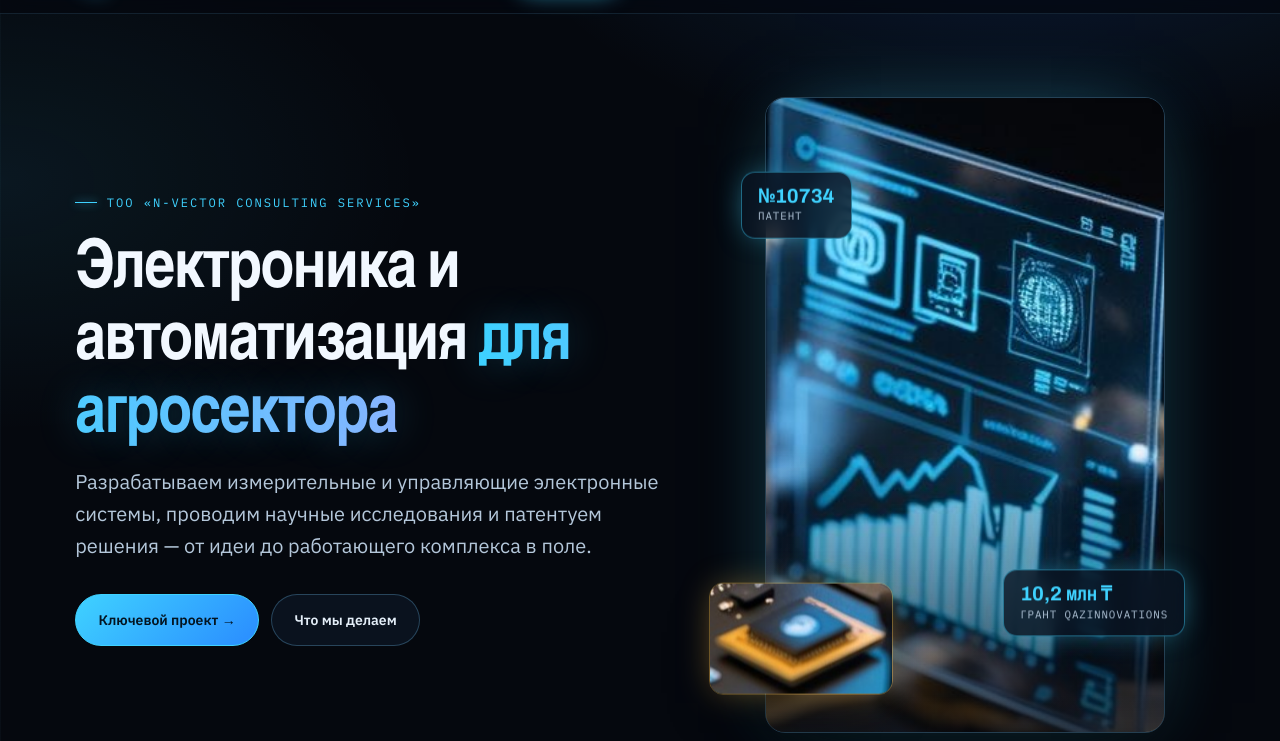
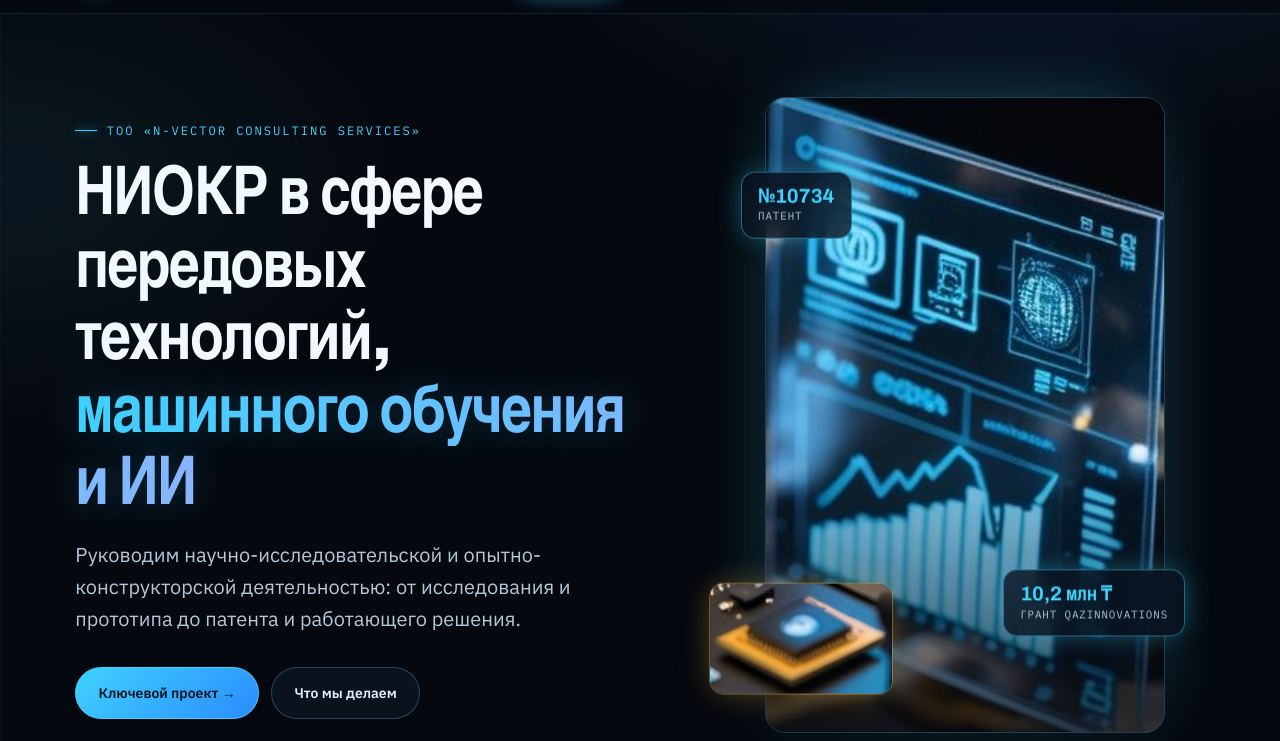
Before and after one commit to nagimanabiyeva-bot/n-vector-site, a plain HTML site: page index.html in a window 1280 px wide. Shown: the part 59-800 px from the top of the page. Drawn offline with Linux system fonts and the light colour scheme.

Commit message:
feat: заголовок главной — НИОКР в сфере передовых технологий, ML и ИИ
Co-Authored-By: Claude Opus 5.5 <noreply@anthropic.com>

```diff
--- a/index.html
+++ b/index.html
@@ -3,8 +3,8 @@
 <head>
   <meta charset="utf-8">
   <meta name="viewport" content="width=device-width, initial-scale=1, viewport-fit=cover">
-  <title>N-VECTOR Consulting Services — электроника и автоматизация для агросектора</title>
-  <meta name="description" content="ТОО «N-VECTOR Consulting Services»: разработка электронных систем, научные исследования и патентование, автоматизация агропроцессов. Ключевой проект — SeedMaster Systems.">
+  <title>N-VECTOR Consulting Services — НИОКР в сфере передовых технологий, машинного обучения и ИИ</title>
+  <meta name="description" content="ТОО «N-VECTOR Consulting Services»: руководство научно-исследовательской и опытно-конструкторской деятельностью (НИОКР) в сфере передовых технологий, машинного обучения и искусственного интеллекта. Ключевой проект — SeedMaster Systems.">
   <meta name="theme-color" content="#05080e">
   <link rel="icon" href="img/logo-mark.svg" type="image/svg+xml">
   <link rel="preconnect" href="https://fonts.googleapis.com">
@@ -38,8 +38,8 @@
       <section class="wrap hero" aria-labelledby="hero-title">
         <div>
           <p class="eyebrow">ТОО «N-VECTOR Consulting Services»</p>
-          <h1 id="hero-title">Электроника и автоматизация <em>для агросектора</em></h1>
-          <p class="lede">Разрабатываем измерительные и управляющие электронные системы, проводим научные исследования и патентуем решения — от идеи до работающего комплекса в поле.</p>
+          <h1 id="hero-title">НИОКР в сфере передовых технологий, <em>машинного обучения и ИИ</em></h1>
+          <p class="lede">Руководим научно-исследовательской и опытно-конструкторской деятельностью: от исследования и прототипа до патента и работающего решения.</p>
           <div class="hero-actions">
             <a class="btn" href="#key-project">Ключевой проект →</a>
             <a class="btn btn-ghost" href="#services">Что мы делаем</a>
```
